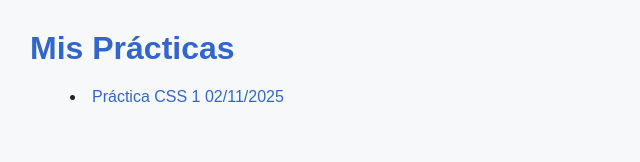
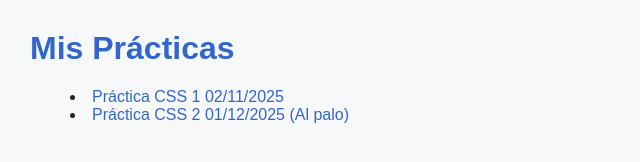
Before and after one commit to Kanekars/kanekars.github.io, a plain HTML site: page index.html in a window 1280 px wide. Shown: the whole page, without its empty margins (0-640 px from the left). Drawn offline with Linux system fonts and the light colour scheme.

Commit message:
Update index.html

```diff
--- a/index.html
+++ b/index.html
@@ -9,6 +9,7 @@
   <h1>Mis Prácticas</h1>
   <ul>
     <li><a href="ejercicios/ejerciciocss1/css.html">Práctica CSS 1 02/11/2025</a></li>
+    <li><a href="ejercicios/ejerciciocss1/css.html">Práctica CSS 2 01/12/2025 (Al palo)</a></li>
   </ul>
 </body>
 </html>
```
